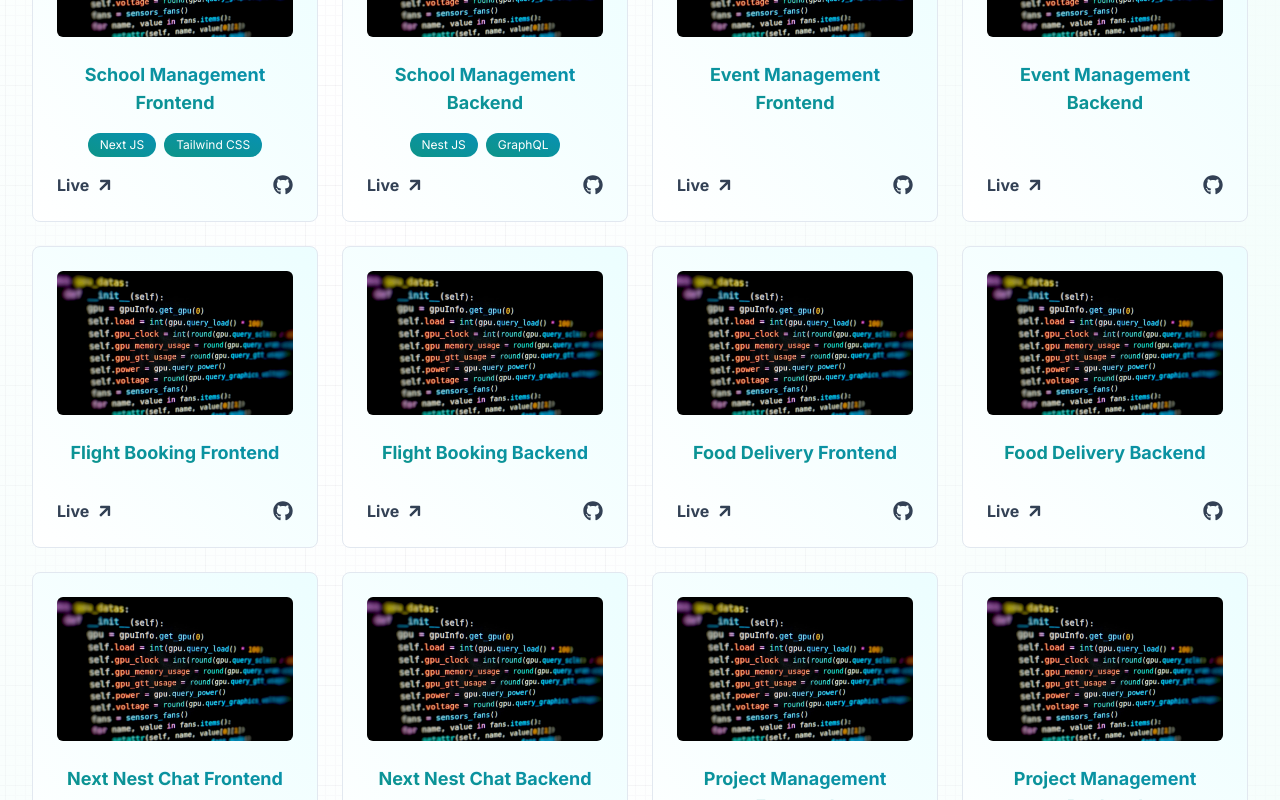
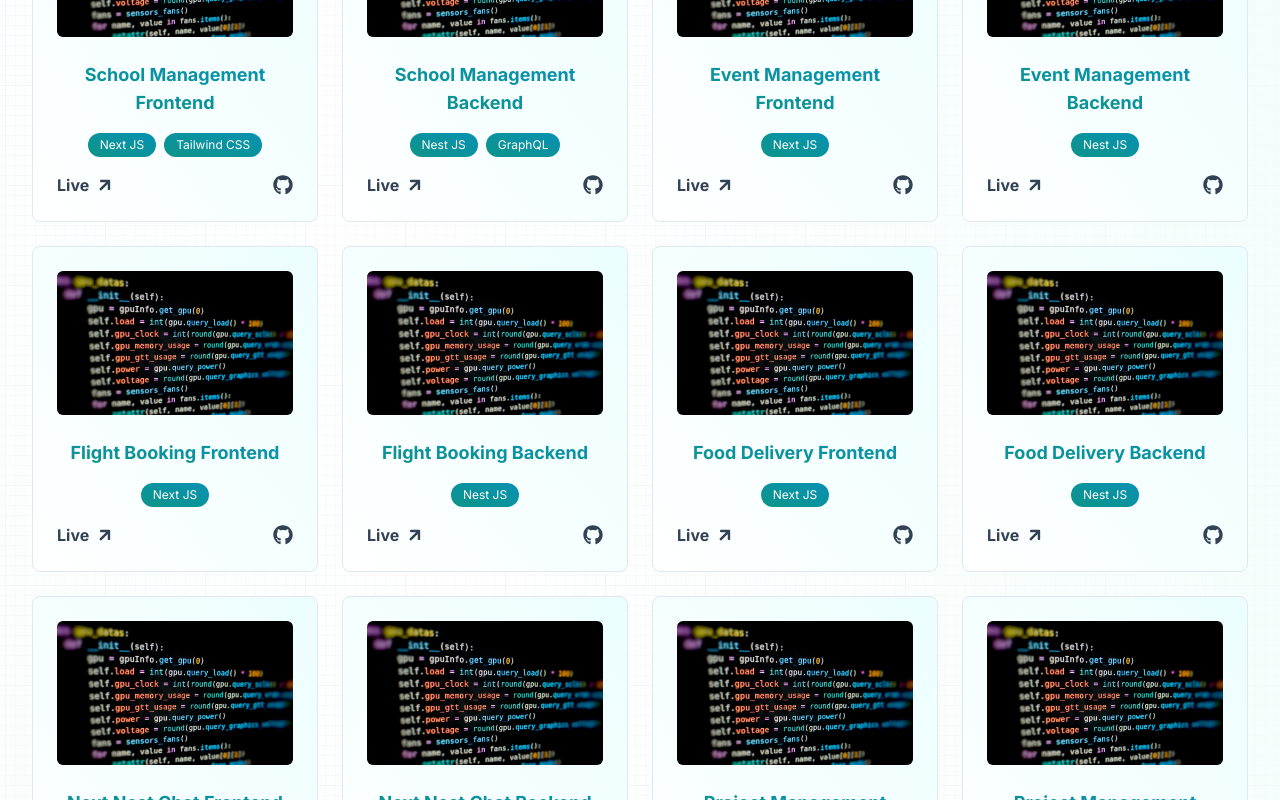
Before and after one commit to nadim-chowdhury/portfolio, a Next.js app: page / in a window 1280 px wide. Shown: the part 1520-2320 px from the top of the page. Built offline with nearby package versions, Linux system fonts and the light colour scheme.

Commit message:
projects tag updated

```diff
--- a/src/utls/demoData.js
+++ b/src/utls/demoData.js
@@ -60,7 +60,7 @@
     desc: "",
     type: "",
     img: "/projects-card-img.jpg",
-    technologyUsed: [],
+    technologyUsed: ["Next JS"],
     live: {
       icon: "",
       link: "https://event-management-frontend-five.vercel.app",
@@ -76,7 +76,7 @@
     desc: "",
     type: "",
     img: "/projects-card-img.jpg",
-    technologyUsed: [],
+    technologyUsed: ["Nest JS"],
     live: {
       icon: "",
       link: "https://event-management-backend-ub9d.onrender.com",
@@ -92,7 +92,7 @@
     desc: "",
     type: "",
     img: "/projects-card-img.jpg",
-    technologyUsed: [],
+    technologyUsed: ["Next JS"],
     live: {
       icon: "",
       link: "https://flight-booking-frontend-liart.vercel.app",
@@ -108,7 +108,7 @@
     desc: "",
     type: "",
     img: "/projects-card-img.jpg",
-    technologyUsed: [],
+    technologyUsed: ["Nest JS"],
     live: {
       icon: "",
       link: "https://flight-booking-backend-xesh.onrender.com",
@@ -124,7 +124,7 @@
     desc: "",
     type: "",
     img: "/projects-card-img.jpg",
-    technologyUsed: [],
+    technologyUsed: ["Next JS"],
     live: {
       icon: "",
       link: "https://food-delivery-client-three.vercel.app",
@@ -140,7 +140,7 @@
     desc: "",
     type: "",
     img: "/projects-card-img.jpg",
-    technologyUsed: [],
+    technologyUsed: ["Nest JS"],
     live: {
       icon: "",
       link: "https://food-delivery-server-ybc5.onrender.com",
@@ -156,7 +156,7 @@
     desc: "",
     type: "",
     img: "/projects-card-img.jpg",
-    technologyUsed: [],
+    technologyUsed: ["Next JS"],
     live: {
       icon: "",
       link: "https://next-nest-chat-app-frontend.vercel.app",
@@ -172,7 +172,7 @@
     desc: "",
     type: "",
     img: "/projects-card-img.jpg",
-    technologyUsed: [],
+    technologyUsed: ["Nest JS"],
     live: {
       icon: "",
       link: "https://next-nest-chat-app-backend.onrender.com",
@@ -188,7 +188,7 @@
     desc: "",
     type: "",
     img: "/projects-card-img.jpg",
-    technologyUsed: [],
+    technologyUsed: ["Next JS"],
     live: {
       icon: "",
       link: "https://project-management-sass-frontend.vercel.app",
@@ -204,7 +204,7 @@
     desc: "",
     type: "",
     img: "/projects-card-img.jpg",
-    technologyUsed: [],
+    technologyUsed: ["Nest JS"],
     live: {
       icon: "",
       link: "https://project-management-sass-backend.onrender.com",
@@ -220,7 +220,7 @@
     desc: "",
     type: "",
     img: "/projects-card-img.jpg",
-    technologyUsed: [],
+    technologyUsed: ["Next JS"],
     live: {
       icon: "",
       link: "https://quikbuys.vercel.app",
@@ -236,7 +236,7 @@
     desc: "",
     type: "",
     img: "/projects-card-img.jpg",
-    technologyUsed: [],
+    technologyUsed: ["Nest JS"],
     live: {
       icon: "",
       link: "https://quikbuys-rn-ecom-backend.onrender.com",
```
